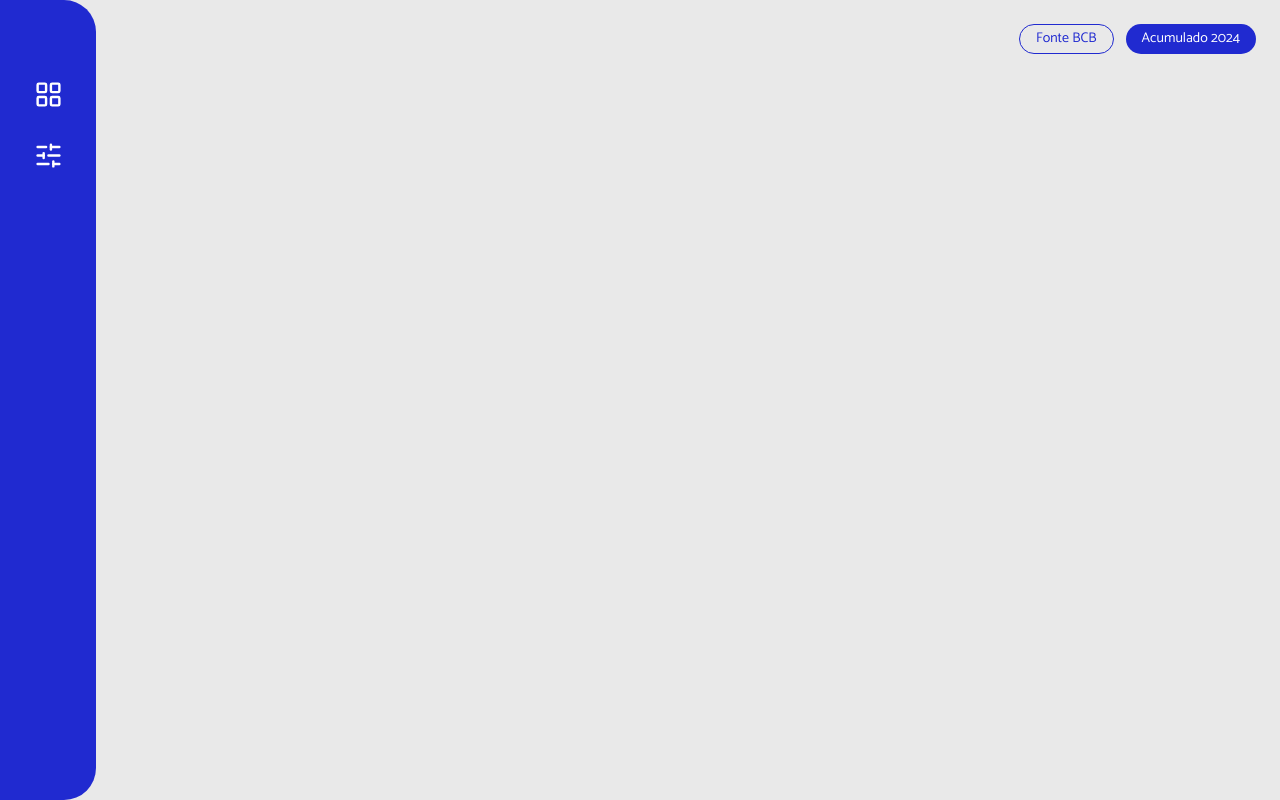
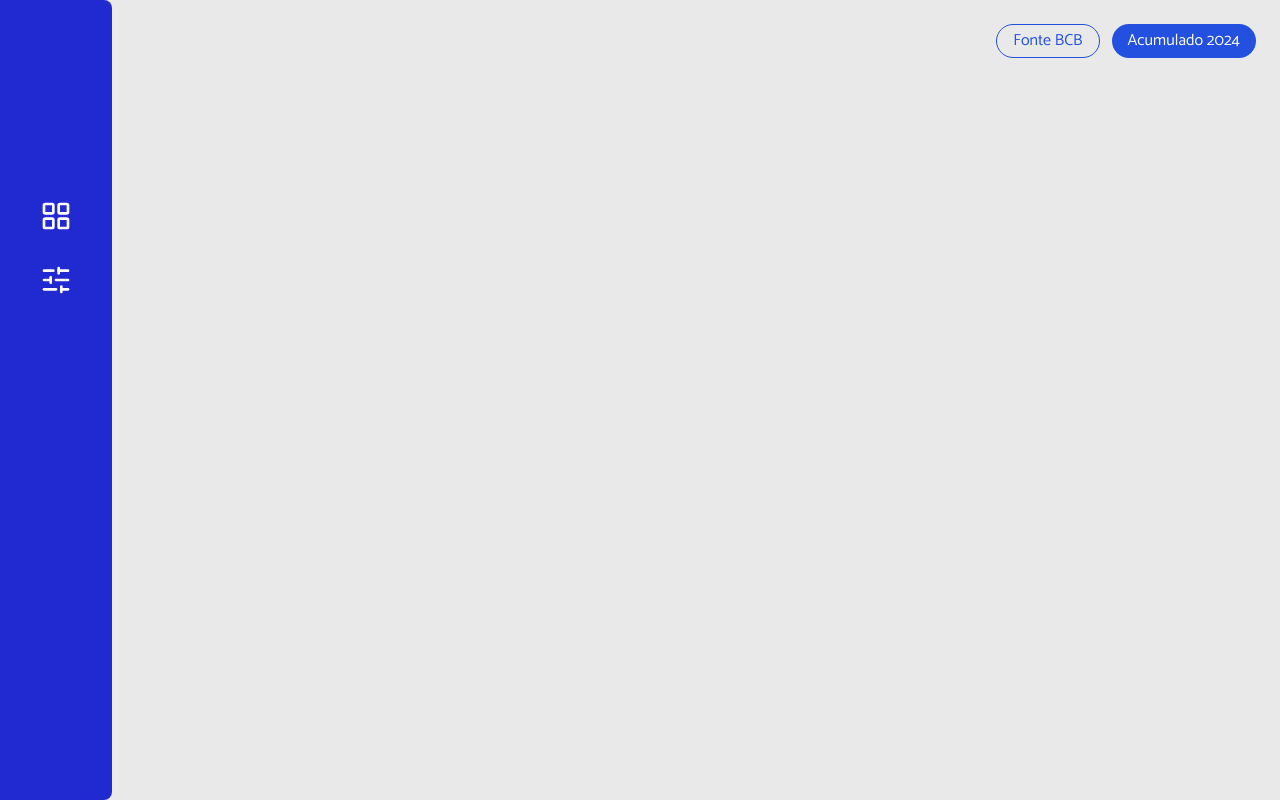
Before and after one commit to TeamMinerva/DM-API, a React (Vite) app in the folder frontend/: page / in a window 1280 px wide. Built offline with nearby package versions, Linux system fonts and the light colour scheme.

Commit message:
feat: troca cor da topbar e ajusta padding da sidebar

```diff
--- a/frontend/src/components/Sidebar.tsx
+++ b/frontend/src/components/Sidebar.tsx
@@ -7,27 +7,27 @@ export default function Sidebar() {
 
   return (
     <aside className="flex h-screen">
-      <div className="w-24 bg-[#202AD0] rounded-r-[2rem] flex flex-col items-center pt-20 gap-8">
+      <div className="w-28 bg-[#202AD0] rounded-r-[0.5rem] flex flex-col items-center pt-40 gap-8">
         <button
           onClick={() => setIsOpen(!isOpen)}
 
-          className="text-white"
+          className="text-white pt-10"
         >
-          <LayoutGrid size={29}  />
+          <LayoutGrid size={32} />
         </button>
 
         <button className="text-white">
-          <SlidersHorizontal size={29} />
+          <SlidersHorizontal size={32} />
         </button>
       </div>
 
       {isOpen && (
 
-        <div className="w-36 bg-[#2350DE] color rounded-r-[2rem] flex flex-col pt-20 px-4 text-white ">
+        <div className="w-40 bg-[#2350DE] color rounded-r-[2rem] flex flex-col pt-20 px-8 text-white ">
 
           <img src = {logo} alt="logo da DM" className="w-12 mb-12 self-center" />
 
-          <nav className="flex flex-col gap-7 text-sm">
+          <nav className="flex flex-col gap-9 text-base pt-5" >
             <a href="#" className="hover:opacity-80">Dashboard</a>
             <a href="#" className="hover:opacity-80">Mercado</a>
             <a href="#" className="hover:opacity-80">Risco</a>
--- a/frontend/src/components/Topbar.tsx
+++ b/frontend/src/components/Topbar.tsx
@@ -1,11 +1,11 @@
 export default function Topbar() {
   return (
     <header className="flex justify-end gap-3 p-6">
-      <button className="px-4 py-1 rounded-full border border-[#202AD0] text-[#202AD0] text-sm hover:bg-[#202AD0] hover:text-white transition">
+      <button className="px-4 py-1 rounded-full border border-[#2350DE] text-[#2350DE] text-base hover:bg-[#2350DE] hover:text-white transition">
       Fonte BCB
      </button>
 
-      <button className="px-4 py-1 rounded-full bg-[#202AD0] text-white text-sm">
+      <button className="px-4 py-1 rounded-full bg-[#2350DE] text-white text-base">
         Acumulado 2024
       </button>
     </header>
```
